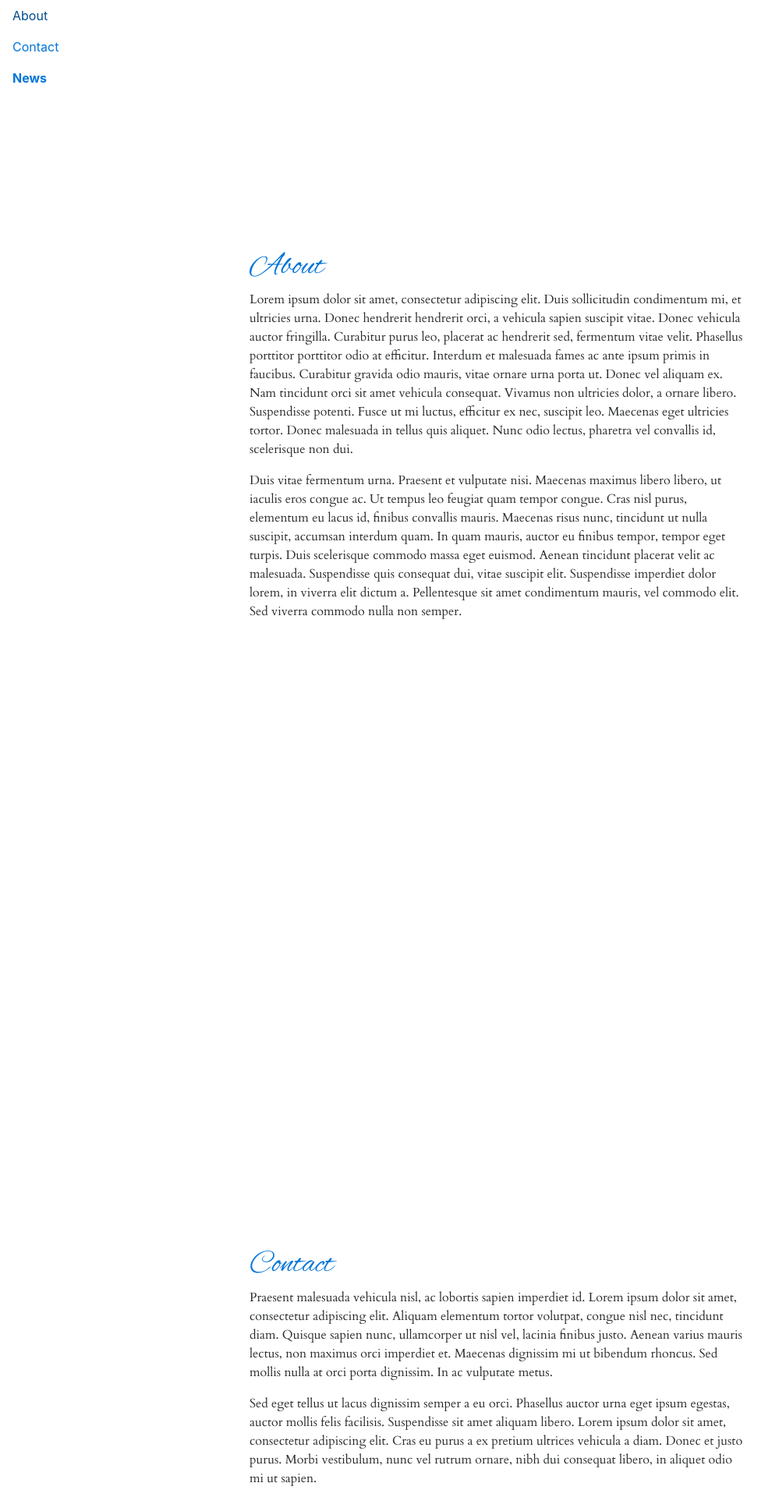
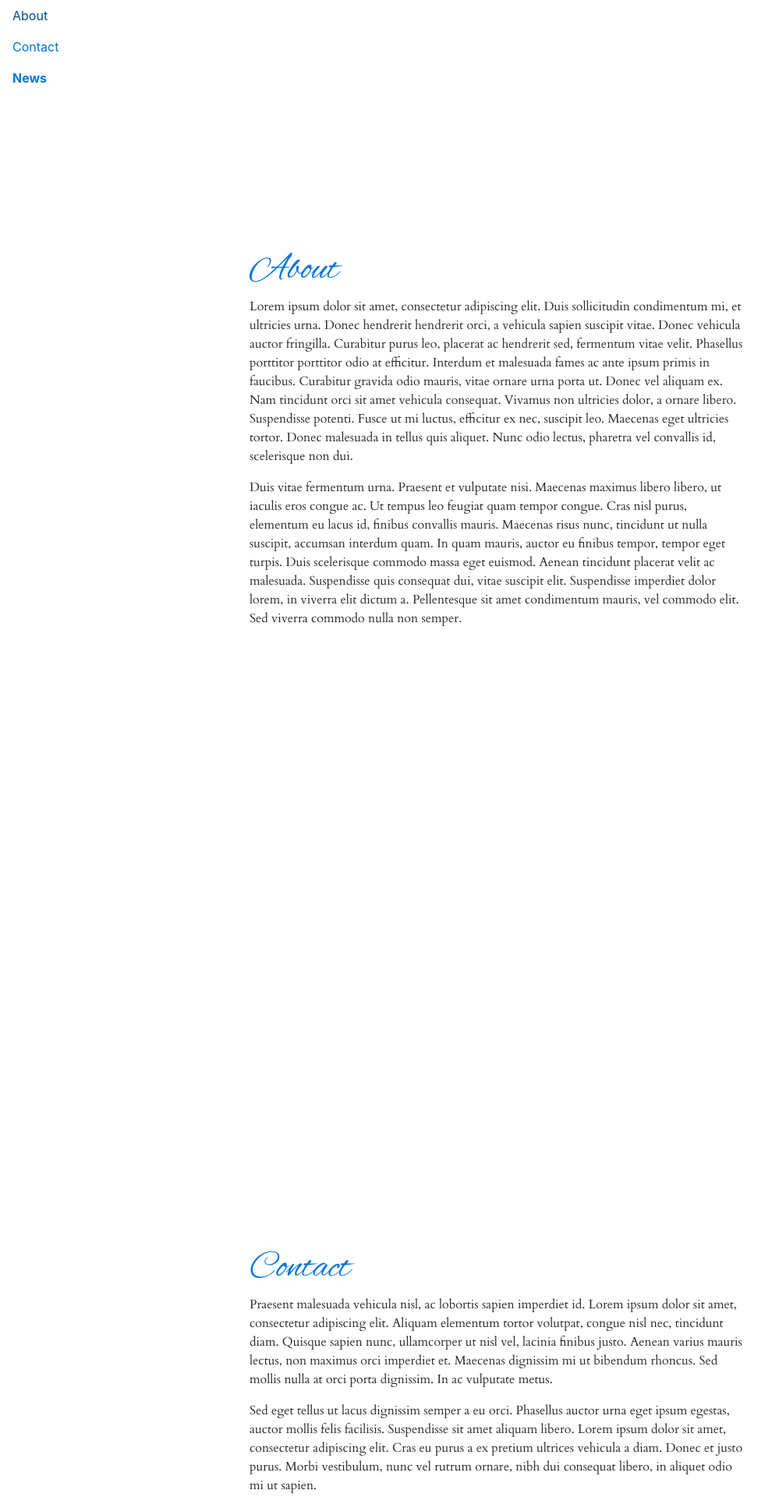
Before and after one commit to JoyceKimberly/SoniaBjornsen, a Jekyll site: the page built from index.md, in a window 1280 px wide. Shown: the top 1920 px of the page at 78% size, without its empty margins (0-999 px from the left). Built offline with Jekyll 4.4.1, drawn with Linux system fonts in a browser that asks for light colours; nearby versions of some CDN libraries; the repository's description, which GitHub fills in, is left out.

Commit message:
Update style.scss

```diff
--- a/assets/css/style.scss
+++ b/assets/css/style.scss
@@ -46,6 +46,9 @@ body {
 h1, h2, h3, h4, h5, h6 {
   font-family: $font2;
 }
+h1 {
+  font-size: 3rem;
+}
 
 p {
   font-family: $font1;
```
